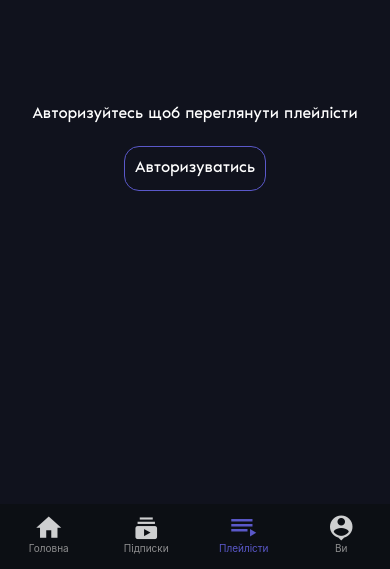
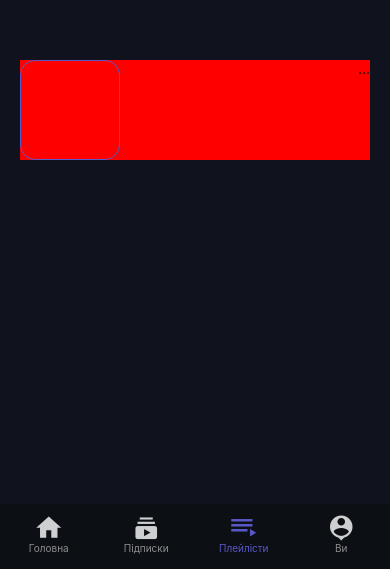
Before and after one commit to petrov6525/ow-ua-new, a React Native app: screen /Playlists in a window 390 px wide. Shown: the part 275-844 px from the top of the page. Built offline with nearby package versions, Linux system fonts and the light colour scheme; what expo-web-browser would draw is missing.

Commit message:
commit to master

```diff
--- a/helpers/errorToStringHelper.js
+++ b/helpers/errorToStringHelper.js
@@ -7,7 +7,7 @@ class ErrorToStringHelper
             timeout: "Помилка з'єднання із сервером",
             403: "Невірний email або пароль",
             exists: "Помилка реєстрації. Можливо користувач з таким email вже існує",
-            network: "Перевірте підключення до інтернету"
+            network: "Сервер не зміг опрацювати Ваш запит"
         }
     }
 
--- /dev/null
+++ b/screens/components/LogoCenter.js
@@ -0,0 +1,13 @@
+import {Image, View} from "react-native";
+
+
+export const LogoCenter = () => {
+    return(
+        <View>
+            <Image
+                source={require('../../assets/logo.png')}
+                style={{width: 153, height: 32}}
+            />
+        </View>
+    )
+}
--- a/screens/playlists/Playlists.js
+++ b/screens/playlists/Playlists.js
@@ -2,10 +2,19 @@ import * as React from 'react';
 import FontLoader from "../login/components/FontLoader";
 import {fontStyles} from "../../styles/font";
 import MainLayout from "../layouts/mainLayout";
-import {Text} from "react-native";
+import {SafeAreaView, ScrollView, Text} from "react-native";
 import {useSelector} from "react-redux";
 import {NeedAuth} from "../needAuth/NeedAuth";
+import {SubscribeMini} from "../subscribes/components/SubscribeMini";
+import {Playlist} from "./components/Playlist";
 
+
+
+const playList = {
+    title: 'Playlist Title',
+    videoCount: 22,
+    status: 'private'
+}
 
 export default function Playlists() {
     const isAuth = useSelector(
@@ -21,7 +30,14 @@ export default function Playlists() {
     return (
         <MainLayout>
             <FontLoader>
-                <Text style={[fontStyles.noirProRegular, {color: 'white', fontSize: 20}]}>Playlists</Text>
+                <SafeAreaView style={{paddingBottom: 75, width: '100%'}}>
+                    <ScrollView
+                        style={{margin: 20}}
+                        scrollEventThrottle={5}
+                    >
+                        <Playlist playlist={playList} />
+                    </ScrollView>
+                </SafeAreaView>
             </FontLoader>
         </MainLayout>
     )
--- /dev/null
+++ b/screens/playlists/components/Playlist.js
@@ -0,0 +1,32 @@
+import {View, StyleSheet, Text} from "react-native";
+
+
+export const Playlist = ({playlist}) => {
+    return(
+        <View style={styles.view}>
+            <View style={styles.box}>
+
+            </View>
+            <View>
+
+            </View>
+            <Text>...</Text>
+        </View>
+    )
+}
+
+const styles = StyleSheet.create({
+    view: {
+        flexDirection: 'row',
+        alignItems: 'flex-start',
+        justifyContent: 'space-between',
+        backgroundColor: 'red'
+    },
+    box: {
+        width: 100,
+        height: 100,
+        borderRadius: 15,
+        borderColor: '#5A58C9',
+        borderWidth: 1
+    }
+})
--- a/screens/subscribes/Subscribes.js
+++ b/screens/subscribes/Subscribes.js
@@ -2,31 +2,56 @@ import * as React from 'react';
 import MainLayout from "../layouts/mainLayout";
 import FontLoader from "../login/components/FontLoader";
 import {fontStyles} from "../../styles/font";
-import {Text} from "react-native";
+import {Image, SafeAreaView, ScrollView, Text, TouchableOpacity, View} from "react-native";
 import {useNavigation} from "@react-navigation/native";
 import {useSelector} from "react-redux";
 import {useEffect} from "react";
 import {NeedAuth} from "../needAuth/NeedAuth";
+import {SubscribeMini} from "./components/SubscribeMini";
+import {LogoCenter} from "../components/LogoCenter";
+import {SubscribesHorizontal} from "./components/SubscribesHorisontal";
+import {SubscribersVideos} from "./components/SubscribersVideos";
 
 
+const Header = () => {
+    return (
+        <View style={{paddingTop: 20, paddingBottom: 20, backgroundColor: "#0C0F14",}}>
+            <View style={{flexDirection: 'row', justifyContent: 'space-between', paddingLeft: 20, paddingRight: 20}}>
+                <LogoCenter/>
+                <TouchableOpacity>
+                    <Text style={fontStyles.noirProMedium}>All</Text>
+                </TouchableOpacity>
+            </View>
+
+            <SubscribesHorizontal/>
+        </View>
+    )
+}
+
 export default function Subscribes() {
-    const { navigate } = useNavigation();
+    const {navigate} = useNavigation();
     const isAuth = useSelector(
         (state) => state.authReducer.isAuth
     );
 
 
-
     if (!isAuth) {
         return (
-            <NeedAuth message={"Авторизуйтесь щоб переглянути підписки"} />
+            <NeedAuth message={"Авторизуйтесь щоб переглянути підписки"}/>
         )
     }
 
     return (
         <MainLayout>
             <FontLoader>
-                <Text style={[fontStyles.noirProRegular, {color: 'white', fontSize: 20}]}>Subscribes</Text>
+                <ScrollView
+                    stickyHeaderHiddenOnScroll={true}
+                    stickyHeaderIndices={[0]}
+                >
+                    <Header/>
+                    <SubscribersVideos />
+                </ScrollView>
+
             </FontLoader>
         </MainLayout>
     )
--- /dev/null
+++ b/screens/subscribes/components/SubscribeMini.js
@@ -0,0 +1,42 @@
+import {Image, Text, TouchableOpacity, View, StyleSheet} from "react-native";
+import {sub} from "@shopify/react-native-skia";
+import {fontStyles} from "../../../styles/font";
+import {useNavigation} from "@react-navigation/native";
+
+
+export const SubscribeMini = ({subscribe}) => {
+    const { navigate } = useNavigation();
+    const handleTouch = () => {
+        navigate('ChannelPage');
+    }
+
+    return(
+        <View
+            style={styles.view}
+            onTouchEnd={handleTouch}
+        >
+            <Text style={styles.titleText}>{subscribe.channelName}</Text>
+            <Image
+                source={require('../../../assets/channel_profile_logo.png')}
+                style={{width: 75, height: 75, marginRight: 20}}
+            />
+        </View>
+    )
+}
+
+const styles = StyleSheet.create({
+    view: {
+        width: 75,
+        marginLeft: 5,
+   },
+    titleText: {
+        ...fontStyles.noirProRegular,
+        fontSize: 13,
+        color: '#87888C',
+        width: 75,
+        overflow: "hidden",
+        height: 17,
+        marginBottom: 5,
+        paddingLeft: 10
+    }
+})
--- /dev/null
+++ b/screens/subscribes/components/SubscribersVideos.js
@@ -0,0 +1,21 @@
+import {Video} from "../../home/components/Video";
+
+
+export const SubscribersVideos = () => {
+    return(
+        <>
+            <Video />
+            <Video />
+            <Video />
+            <Video />
+            <Video />
+            <Video />
+            <Video />
+            <Video />
+            <Video />
+            <Video />
+            <Video />
+            <Video />
+        </>
+    )
+}
--- /dev/null
+++ b/screens/subscribes/components/SubscribesHorisontal.js
@@ -0,0 +1,31 @@
+import {SafeAreaView, ScrollView, Text} from "react-native";
+import {SubscribeMini} from "./SubscribeMini";
+
+
+const subscribe = {
+    channelName: "Channel Name kpodifjgiodrjgooperjfiorjfiorjifordj"
+}
+
+export const SubscribesHorizontal = () => {
+    return(
+        <SafeAreaView>
+            <ScrollView
+                scrollEventThrottle={5}
+                horizontal={true}
+                style={{marginTop: 10}}
+            >
+                <SubscribeMini subscribe={subscribe} />
+                <SubscribeMini subscribe={subscribe} />
+                <SubscribeMini subscribe={subscribe} />
+                <SubscribeMini subscribe={subscribe} />
+                <SubscribeMini subscribe={subscribe} />
+                <SubscribeMini subscribe={subscribe} />
+                <SubscribeMini subscribe={subscribe} />
+                <SubscribeMini subscribe={subscribe} />
+                <SubscribeMini subscribe={subscribe} />
+                <SubscribeMini subscribe={subscribe} />
+                <SubscribeMini subscribe={subscribe} />
+            </ScrollView>
+        </SafeAreaView>
+    )
+}
--- a/store/slice/auth/authSlice.js
+++ b/store/slice/auth/authSlice.js
@@ -1,7 +1,7 @@
 import {createSlice} from "@reduxjs/toolkit";
 
 const initialState = {
-    isAuth: false,
+    isAuth: true,
     isRequest: false,
     registerEmail: ""
 }
```
